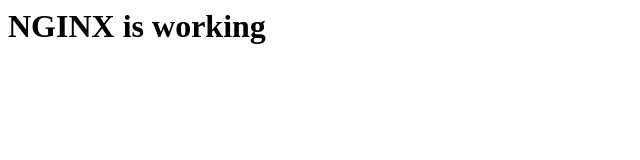
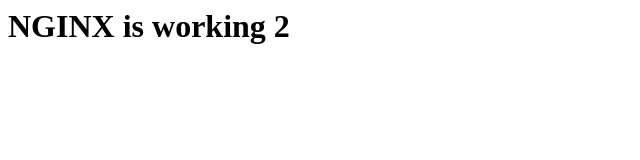
Before and after one commit to vbrake/nexxees, a plain HTML site: page index.html in a window 1280 px wide. Shown: the full height of the page, 0-640 px from the left. Drawn offline with Linux system fonts and the light colour scheme.

Commit message:
Triggando build

```diff
--- a/index.html
+++ b/index.html
@@ -3,6 +3,6 @@
     <title>Test NGINX passed</title>
   </head>
   <body>
-    <h1>NGINX is working</h1>
+    <h1>NGINX is working 2</h1>
   </body>
 </html>
```
